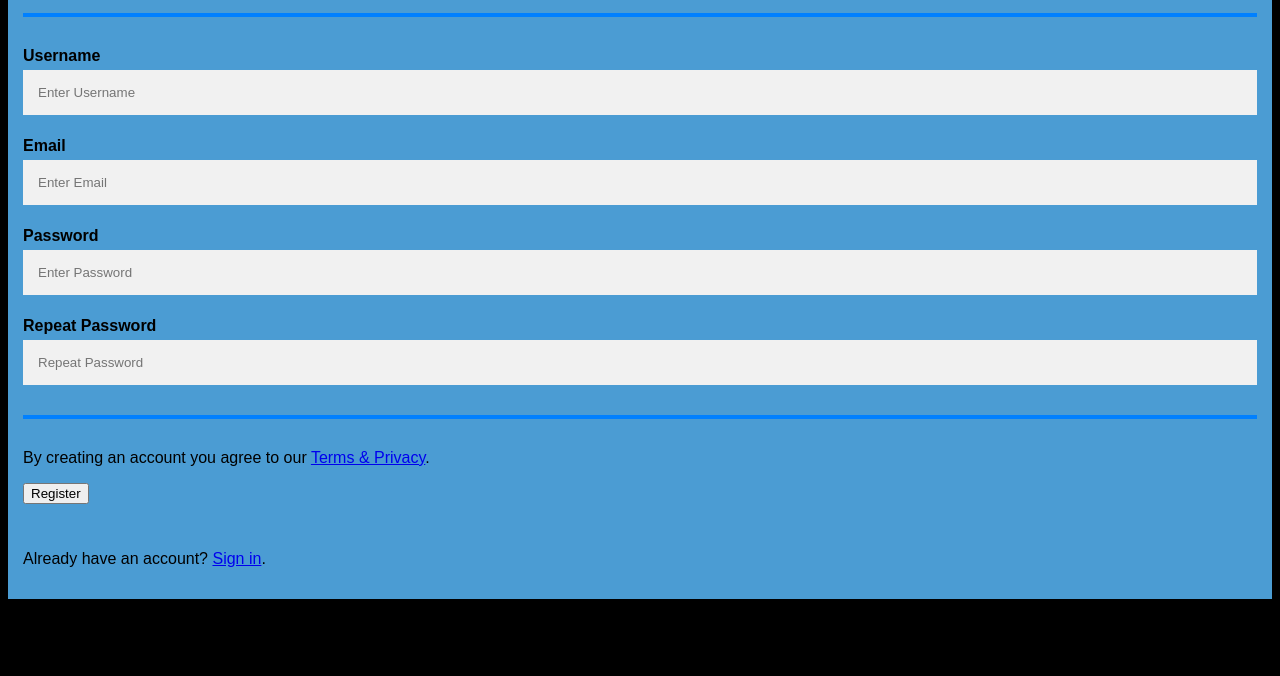
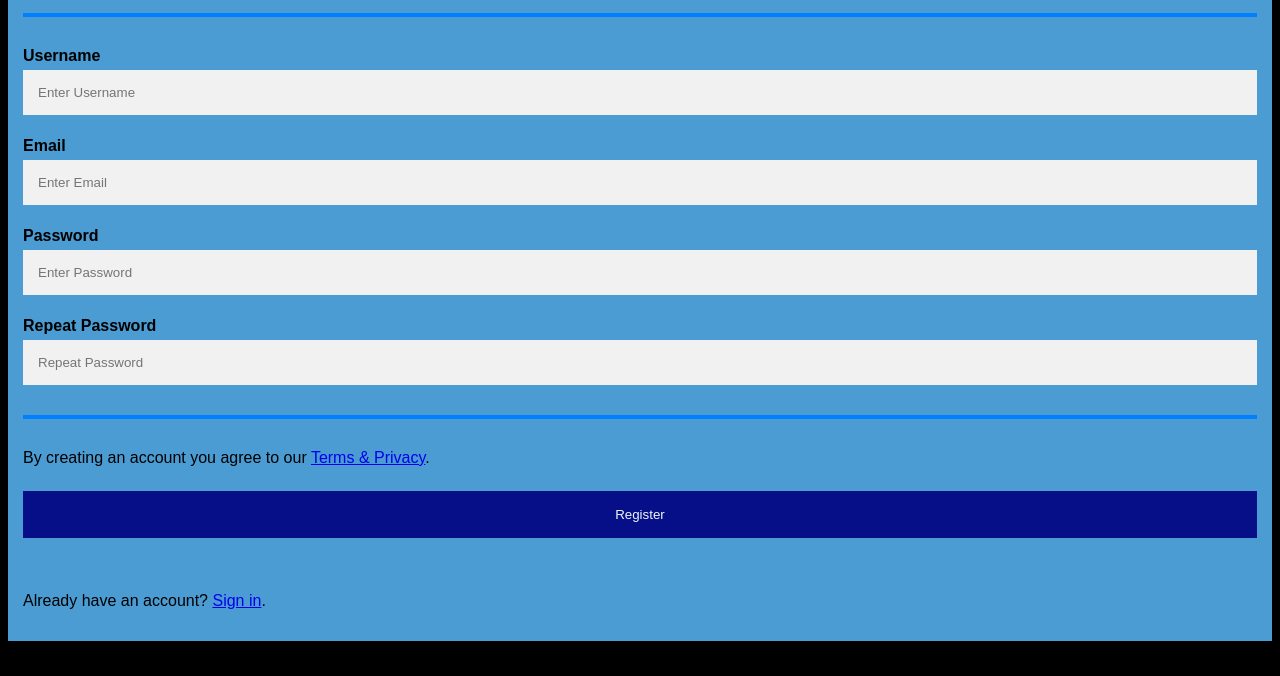
Before and after one commit to comp426-2022-spring/e01-madysonb, a plain HTML site: page public/index.html in a window 1280 px wide. Shown: the part 124-800 px from the top of the page. Drawn offline with Linux system fonts and the light colour scheme.

Commit message:
steps 16-19

```diff
--- a/public/style.css
+++ b/public/style.css
@@ -47,14 +47,16 @@ hr {
 }
 
 /* 16. Set a style for the submit button with "registerbtn" class */
- {
+button.registerbtn {
   /* 17. Set the background color to navy using the hex color */
-
+  background-color: #000080;
   /* 18. Set the text color to white using the hex color */
+  color: #ffffff;
 
   padding: 16px 20px;
   margin: 8px 0;
   /* 19. Set it to have no border */
+  border: none;
 
   cursor: pointer;
   width: 100%;
```
